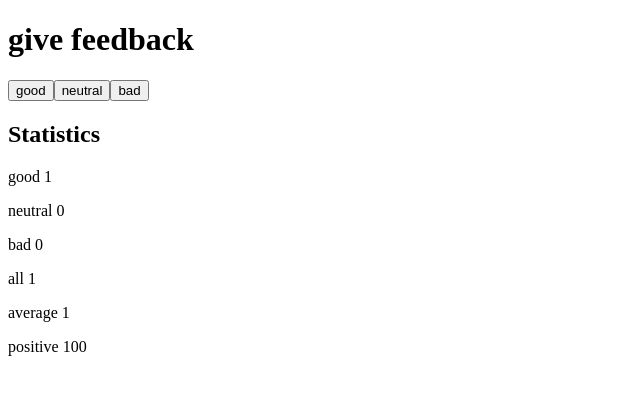
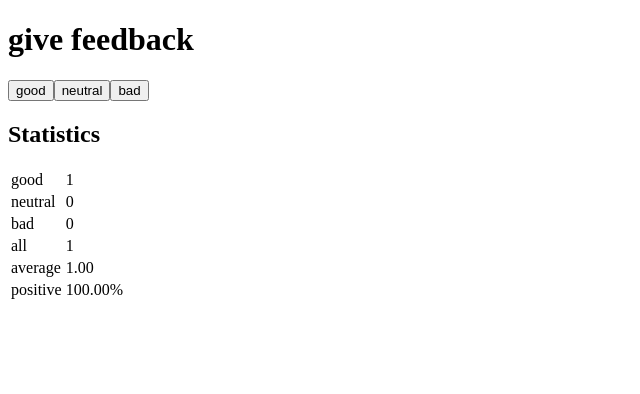
Before and after one commit to kimarimt/fullstack_open, a React (Vite) app in the folder part1/unicafe/: page / in a window 1280 px wide. Both pictures are taken after a click on the button "good". Shown: the top 394 px of the page, without its empty margins (0-640 px from the left). Built offline with nearby package versions, Linux system fonts and the light colour scheme.

Commit message:
finished exercise 1.11

```diff
--- a/part1/unicafe/src/StatisticLine.jsx
+++ b/part1/unicafe/src/StatisticLine.jsx
@@ -1,4 +1,8 @@
-const StatisticLine = ({ label, value }) =>
-  <p>{label} {value}</p>
+const StatisticLine = ({ label, value }) => (
+  <tr>
+    <td>{label}</td>
+    <td>{value}</td>
+  </tr>
+)
 
 export default StatisticLine
--- a/part1/unicafe/src/Statistics.jsx
+++ b/part1/unicafe/src/Statistics.jsx
@@ -9,7 +9,9 @@ const Statistics = ({ good, neutral, bad }) => {
     <>
       <h2>Statistics</h2>
       {good || neutral || bad
-        ? <>
+        ? (
+          <table>
+            <tbody>
               <StatisticLine
                 label="good"
                 value={good}
@@ -28,13 +30,15 @@ const Statistics = ({ good, neutral, bad }) => {
               />
               <StatisticLine
                 label="average"
-            value={average}
+                value={average.toFixed(2)}
               />
               <StatisticLine
                 label="positive"
-            value={positive}
+                value={`${positive.toFixed(2)}%`}
               />
-        </>
+            </tbody>
+          </table>
+        )
         : <p>No feedback given</p>
       }
     </>
```
Lines whose indentation alone changed are shown as unchanged.
